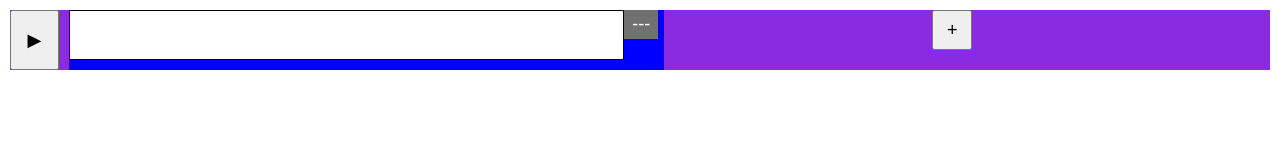
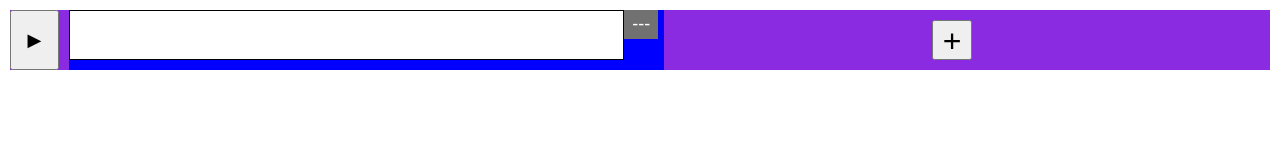
Before and after one commit to taeyoonwf/catchtext, a Next.js app: page /text-unit in a window 1280 px wide. Shown: the top 160 px of the page. Built offline with nearby package versions, Linux system fonts and the light colour scheme.

Commit message:
minor ui change

```diff
--- a/app/text-unit/layout.css
+++ b/app/text-unit/layout.css
@@ -67,6 +67,7 @@
 
 .add-translation {
     width: 100%;
+    margin: 10px auto;
 }
 
 .add-translation button {
@@ -75,7 +76,7 @@
     position: relative;
     left: calc(50% - 40px);
     height: 40px;
-    font-size: large;
+    font-size:xx-large;
 }
 
 .text-textarea {
```
